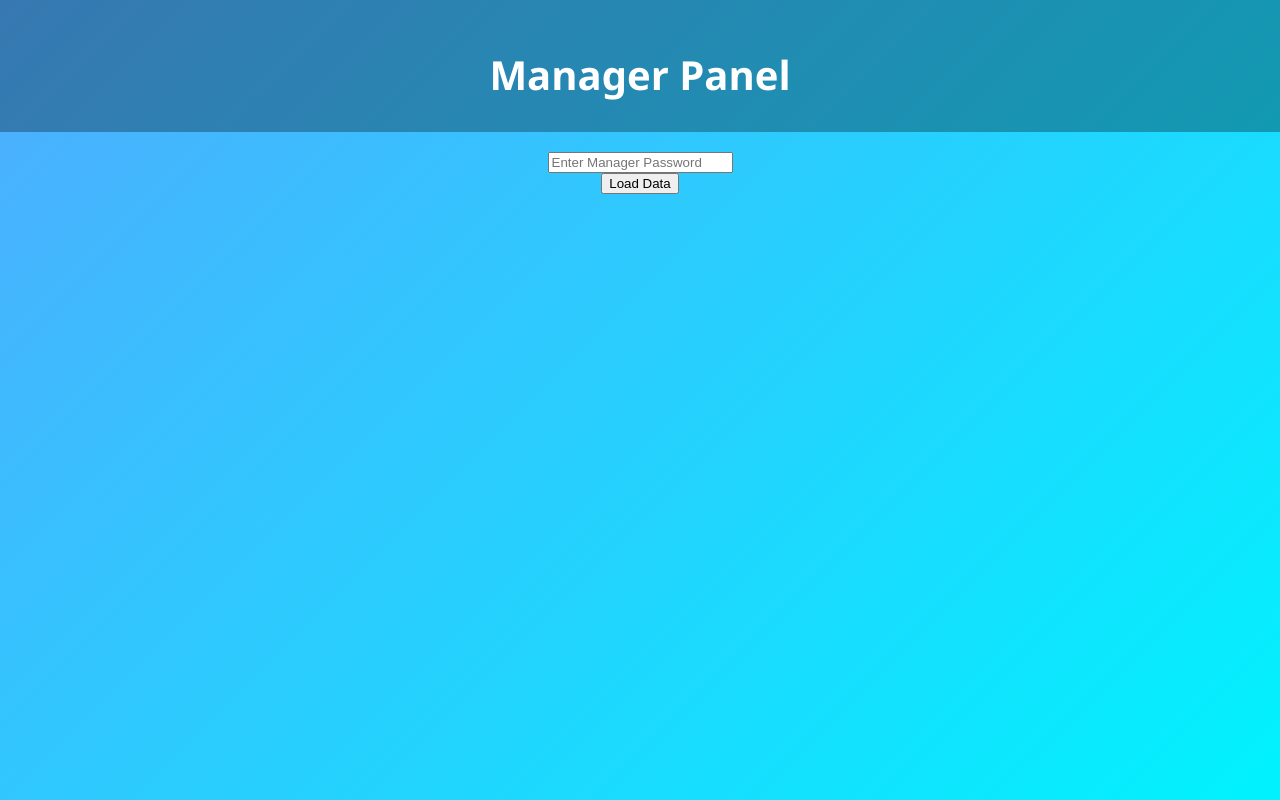
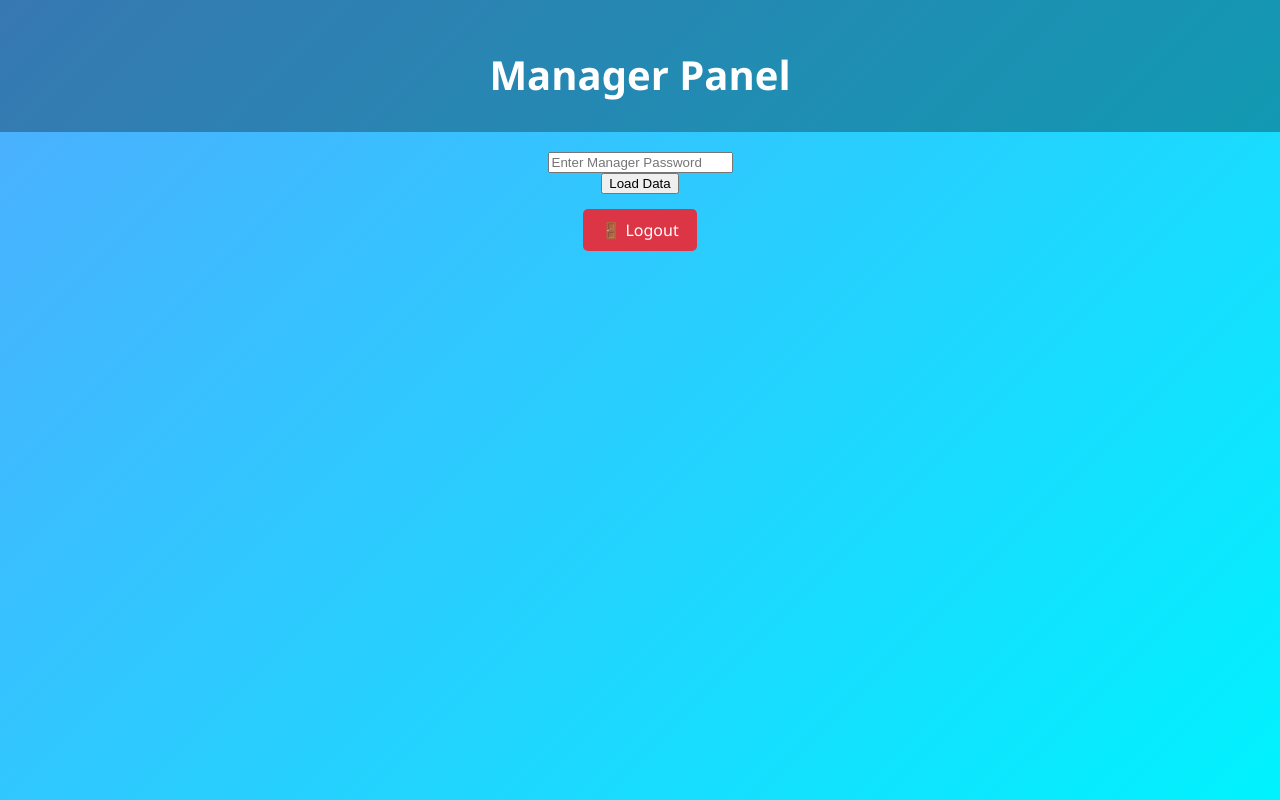
Before and after one commit to coderMonus/dic, a website: page public/admin.html in a window 1280 px wide. Drawn offline with Linux system fonts and the light colour scheme.

Commit message:
added logout button for managers

```diff
--- a/public/admin.html
+++ b/public/admin.html
@@ -24,6 +24,7 @@
             <tbody></tbody>
         </table>
         <button id="save-btn" style="display:none;" onclick="saveData()">Save Changes</button>
+        <a href="home.html" class="logout-btn">🚪 Logout</a>
     </main>
     <script>
         let investors = [];
--- a/public/style.css
+++ b/public/style.css
@@ -86,3 +86,17 @@ footer {
     text-align: center;
     font-size: 0.9rem;
 }
+.logout-btn {
+    display: inline-block;
+    background: #dc3545;
+    color: white;
+    padding: 10px 18px;
+    border-radius: 5px;
+    text-decoration: none;
+    font-size: 16px;
+    margin-top: 15px;
+    transition: 0.3s;
+}
+.logout-btn:hover {
+    background: #a71d2a;
+}
```
